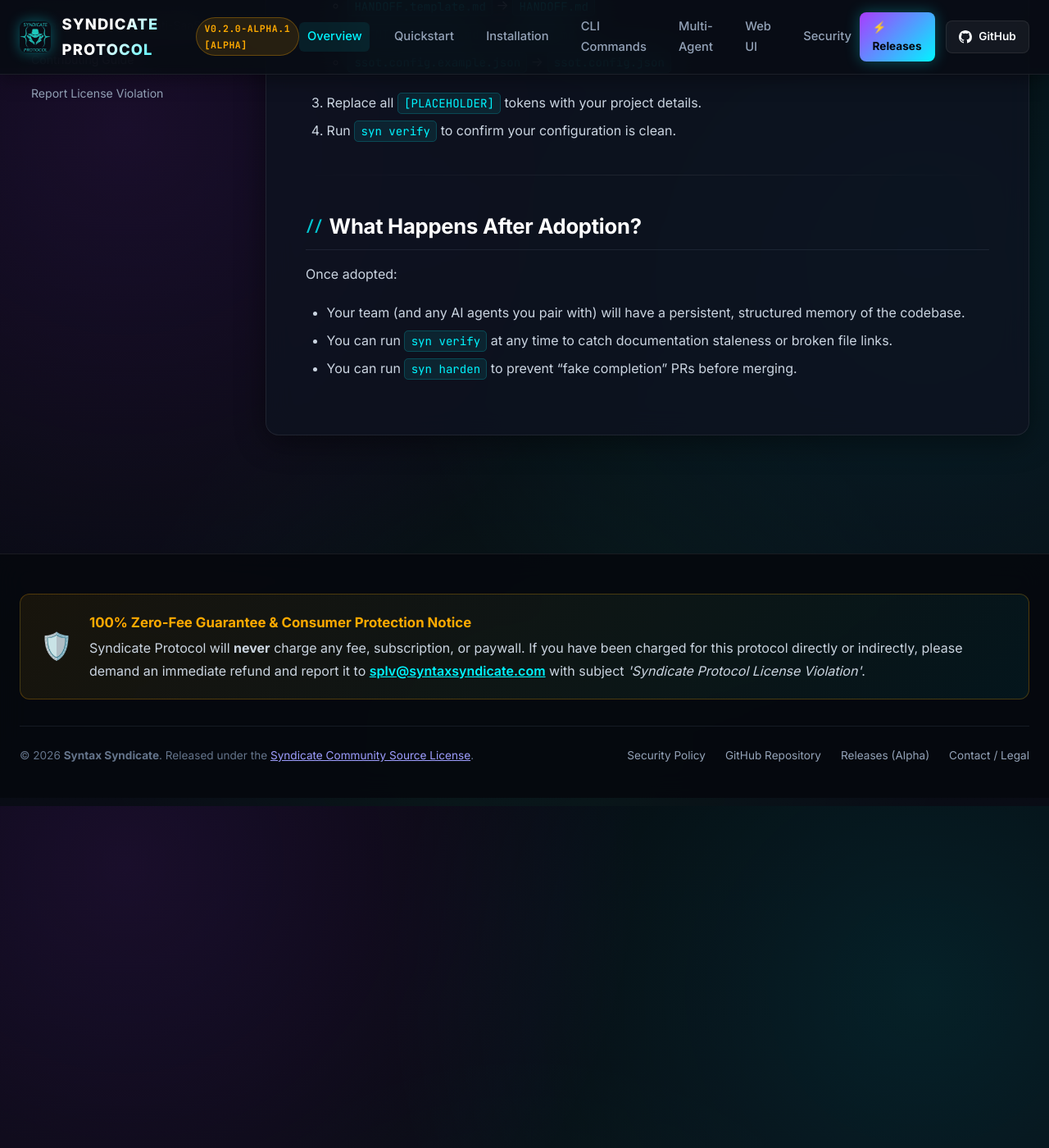
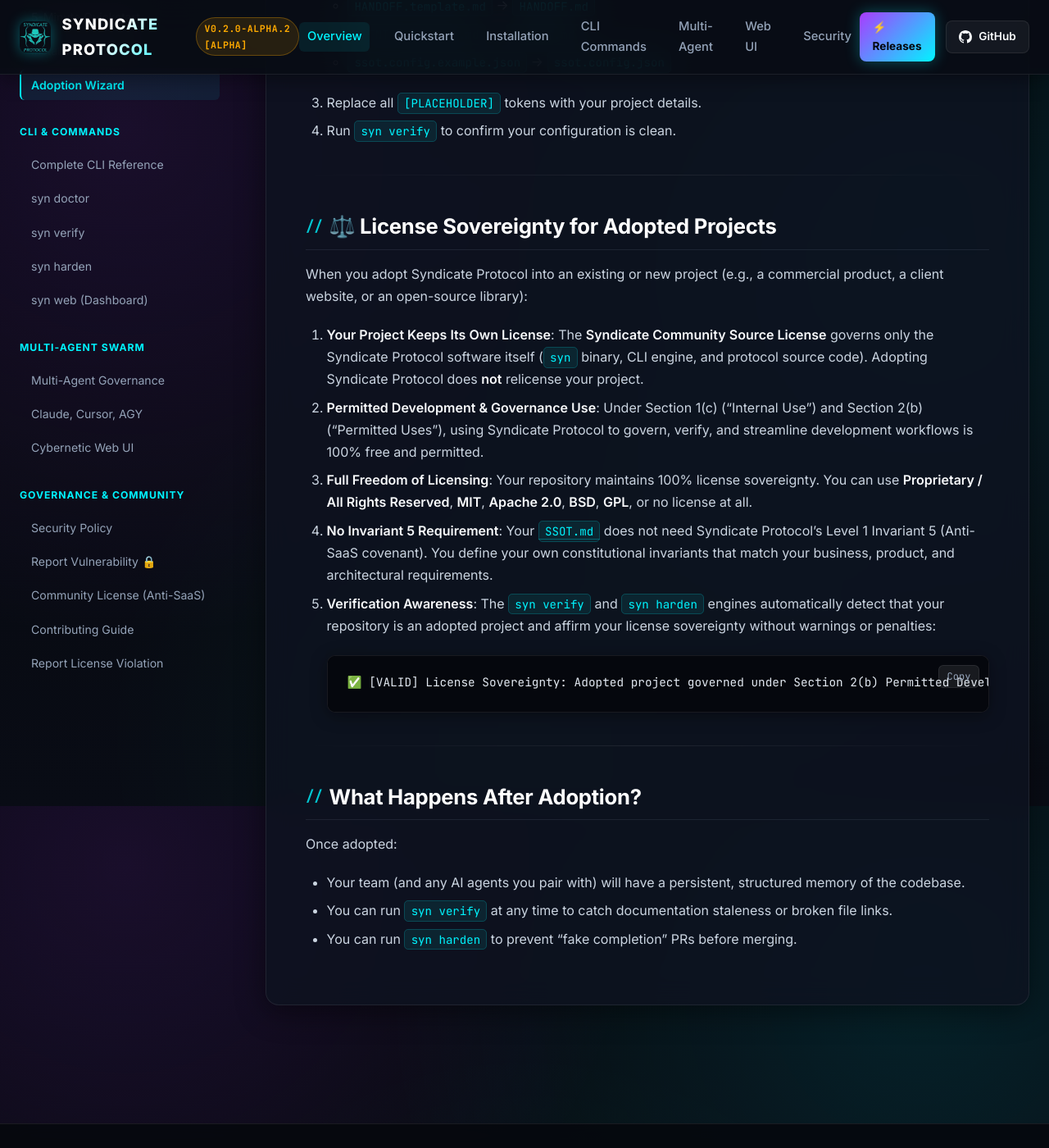
Before and after one commit to Syndicate-Protocol/syndicate-protocol, a Jekyll site: the page built from docs/getting-started/adoption.md, in a window 1280 px wide and 1400 px high, scrolled down 3517 px. Shown: the whole window at 82% size. Built offline with Jekyll 4.4.1, drawn with Linux system fonts in a browser that asks for light colours.

Commit message:
chore(sync): mirror public protocol kit and documentation from monorepo

````diff
--- a/docs/_layouts/default.html
+++ b/docs/_layouts/default.html
@@ -31,7 +31,7 @@
       <a href="{{ '/' | relative_url }}" class="brand-wrapper">
         <img src="{{ '/images/syndicate-protocol.png' | relative_url }}" alt="Syndicate Protocol Logo" class="brand-logo">
         <span class="brand-title">SYNDICATE PROTOCOL</span>
-        <span class="release-pill">v0.2.0-alpha.1 [ALPHA]</span>
+        <span class="release-pill">v0.2.0-alpha.2 [ALPHA]</span>
       </a>
 
       <nav class="header-nav">
--- a/docs/getting-started/adoption.md
+++ b/docs/getting-started/adoption.md
@@ -87,6 +87,26 @@ If you prefer not to use the interactive CLI or want to inspect the templates fi
 
 ---
 
+## ⚖️ License Sovereignty for Adopted Projects
+
+When you adopt Syndicate Protocol into an existing or new project (e.g., a commercial product, a client website, or an open-source library):
+
+1. **Your Project Keeps Its Own License**:
+   The **Syndicate Community Source License** governs only the Syndicate Protocol software itself (`syn` binary, CLI engine, and protocol source code). Adopting Syndicate Protocol does **not** relicense your project.
+2. **Permitted Development & Governance Use**:
+   Under Section 1(c) ("Internal Use") and Section 2(b) ("Permitted Uses"), using Syndicate Protocol to govern, verify, and streamline development workflows is 100% free and permitted.
+3. **Full Freedom of Licensing**:
+   Your repository maintains 100% license sovereignty. You can use **Proprietary / All Rights Reserved**, **MIT**, **Apache 2.0**, **BSD**, **GPL**, or no license at all.
+4. **No Invariant 5 Requirement**:
+   Your [`SSOT.md`](#) does not need Syndicate Protocol's Level 1 Invariant 5 (Anti-SaaS covenant). You define your own constitutional invariants that match your business, product, and architectural requirements.
+5. **Verification Awareness**:
+   The `syn verify` and `syn harden` engines automatically detect that your repository is an adopted project and affirm your license sovereignty without warnings or penalties:
+   ```bash
+   ✅ [VALID] License Sovereignty: Adopted project governed under Section 2(b) Permitted Development Use (License: Proprietary / All Rights Reserved)
+   ```
+
+---
+
 ## What Happens After Adoption?
 
 Once adopted:
--- a/package.json
+++ b/package.json
@@ -1,6 +1,6 @@
 {
   "name": "syndicate-protocol",
-  "version": "0.2.0-alpha.1",
+  "version": "0.2.0-alpha.2",
   "description": "A Portable Single Source of Truth (SSOT) Methodology & Operating System for Multi-Agent and Multi-Contributor Development",
   "type": "module",
   "scripts": {
````
Also changed, not shown: docs/index.md (+1 -1 lines), README.md, docs/README.md, syndicate-protocol-kit/README.md.
